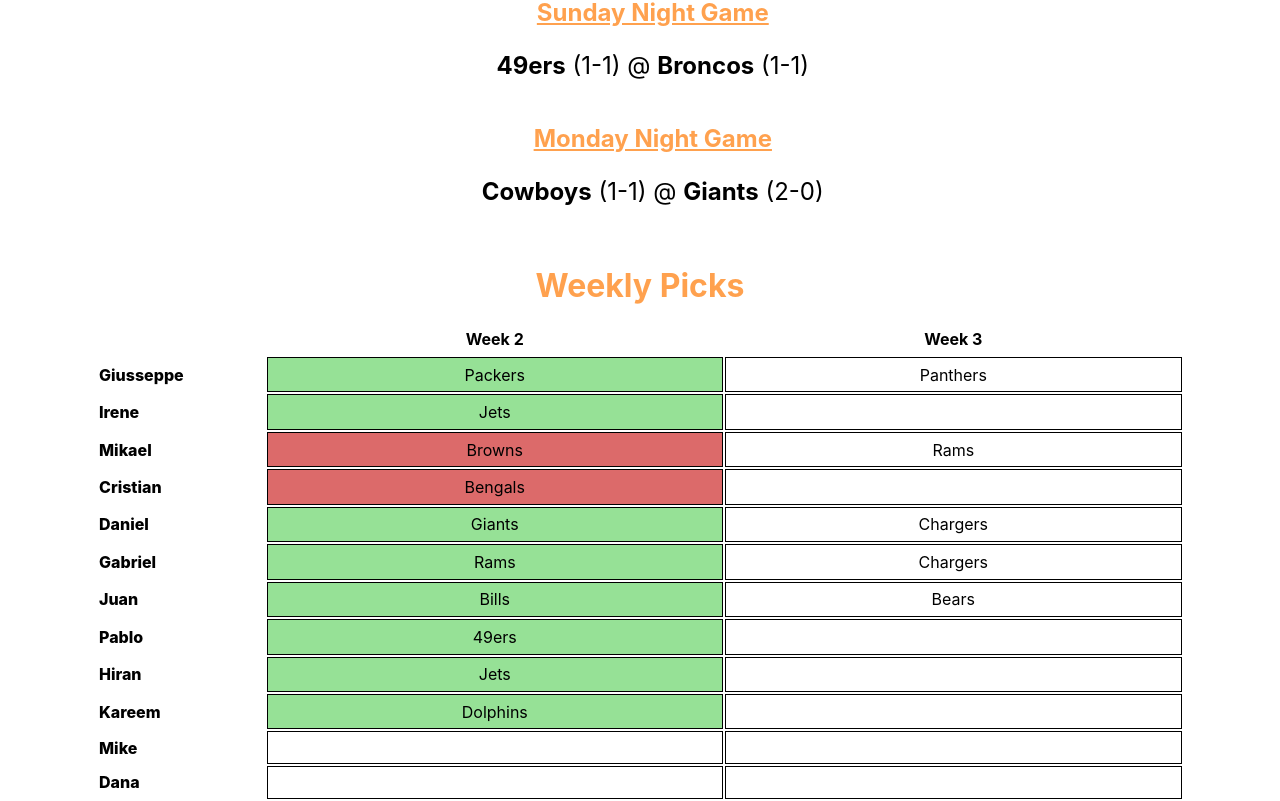
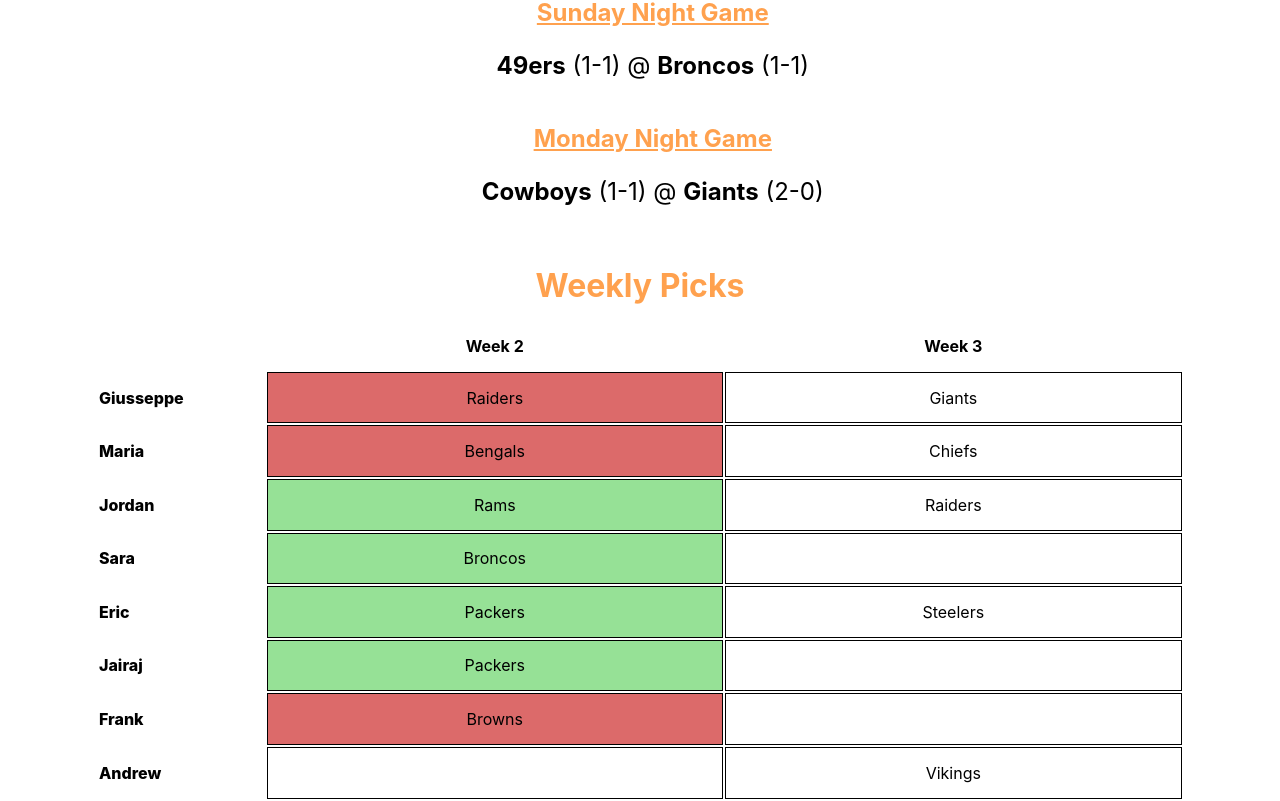
Before and after one commit to gdelv/survivor-pool, a React (Create React App) app: page / in a window 1280 px wide. Shown: the part 1054-1855 px from the top of the page. Built offline with nearby package versions, Linux system fonts and the light colour scheme.

Commit message:
Updated entries

```diff
--- a/src/data/sfPoolEntries.js
+++ b/src/data/sfPoolEntries.js
@@ -3,20 +3,46 @@
         "name": "Giusseppe",
         "picks": [
             {
-                "teamChosen": "Packers",
-                "isCorrect": true
+                "teamChosen": "Raiders",
+                "isCorrect": false
             },
             {
-                "teamChosen": "Panthers",
+                "teamChosen": "Giants",
                 "isCorrect": null
             }
         ]
     },
     {
-        "name": "Irene",
+        "name": "Maria",
         "picks": [
             {
-                "teamChosen": "Jets",
+                "teamChosen": "Bengals",
+                "isCorrect": false
+            },
+            {
+                "teamChosen": "Chiefs",
+                "isCorrect": null
+            }
+        ]
+    },
+    {
+        "name": "Jordan",
+        "picks": [
+            {
+                "teamChosen": "Rams",
+                "isCorrect": true
+            },
+            {
+                "teamChosen": "Raiders",
+                "isCorrect": null
+            }
+        ]
+    },
+    {
+        "name": "Sara",
+        "picks": [
+            {
+                "teamChosen": "Broncos",
                 "isCorrect": true
             },
             {
@@ -26,23 +52,36 @@
         ]
     },
     {
-        "name": "Mikael",
+        "name": "Eric",
         "picks": [
             {
-                "teamChosen": "Browns",
-                "isCorrect": false
+                "teamChosen": "Packers",
+                "isCorrect": true
             },
             {
-                "teamChosen": "Rams",
+                "teamChosen": "Steelers",
                 "isCorrect": null
             }
         ]
     },
     {
-        "name": "Cristian",
+        "name": "Jairaj",
         "picks": [
             {
-                "teamChosen": "Bengals",
+                "teamChosen": "Packers",
+                "isCorrect": true
+            },
+            {
+                "teamChosen": "",
+                "isCorrect": null
+            }
+        ]
+    },
+    {
+        "name": "Frank",
+        "picks": [
+            {
+                "teamChosen": "Browns",
                 "isCorrect": false
             },
             {
@@ -52,105 +91,14 @@
         ]
     },
     {
-        "name": "Daniel",
-        "picks": [
-            {
-                "teamChosen": "Giants",
-                "isCorrect": true
-            },
-            {
-                "teamChosen": "Chargers",
-                "isCorrect": null
-            }
-        ]
-    },
-    {
-        "name": "Gabriel",
-        "picks": [
-            {
-                "teamChosen": "Rams",
-                "isCorrect": true
-            },
-            {
-                "teamChosen": "Chargers",
-                "isCorrect": null
-            }
-        ]
-    },
-    {
-        "name": "Juan",
-        "picks": [
-            {
-                "teamChosen": "Bills",
-                "isCorrect": true
-            },
-            {
-                "teamChosen": "Bears",
-                "isCorrect": null
-            }
-        ]
-    },
-    {
-        "name": "Pablo",
-        "picks": [
-            {
-                "teamChosen": "49ers",
-                "isCorrect": true
-            },
-            {
-                "teamChosen": "",
-                "isCorrect": null
-            }
-        ]
-    },
-    {
-        "name": "Hiran",
-        "picks": [
-            {
-                "teamChosen": "Jets",
-                "isCorrect": true
-            },
-            {
-                "teamChosen": "",
-                "isCorrect": null
-            }
-        ]
-    },
-    {
-        "name": "Kareem",
-        "picks": [
-            {
-                "teamChosen": "Dolphins",
-                "isCorrect": true
-            },
-            {
-                "teamChosen": "",
-                "isCorrect": null
-            }
-        ]
-    },
-    {
-        "name": "Mike",
+        "name": "Andrew",
         "picks": [
             {
                 "teamChosen": "",
                 "isCorrect": null
             },
             {
-                "teamChosen": "",
-                "isCorrect": null
-            }
-        ]
-    },
-    {
-        "name": "Dana",
-        "picks": [
-            {
-                "teamChosen": "",
-                "isCorrect": null
-            },
-            {
-                "teamChosen": "",
+                "teamChosen": "Vikings",
                 "isCorrect": null
             }
         ]
```
